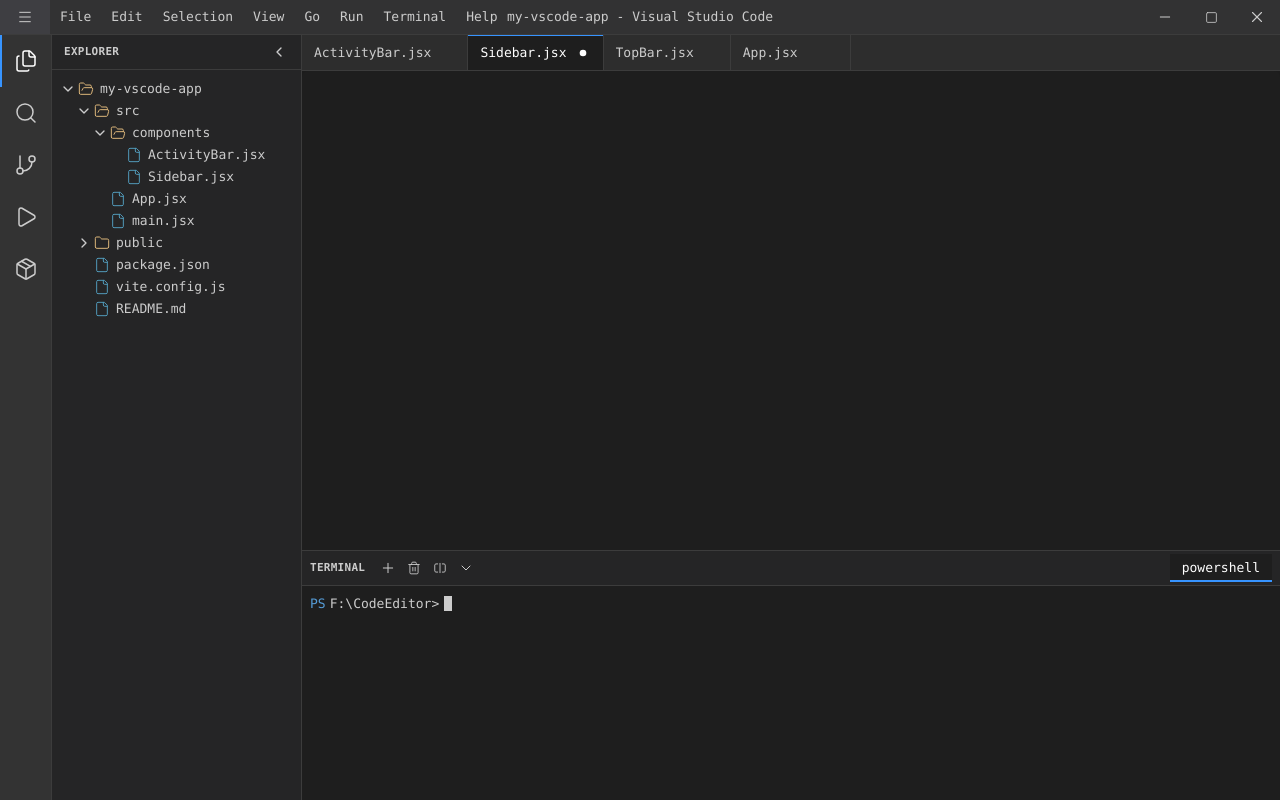
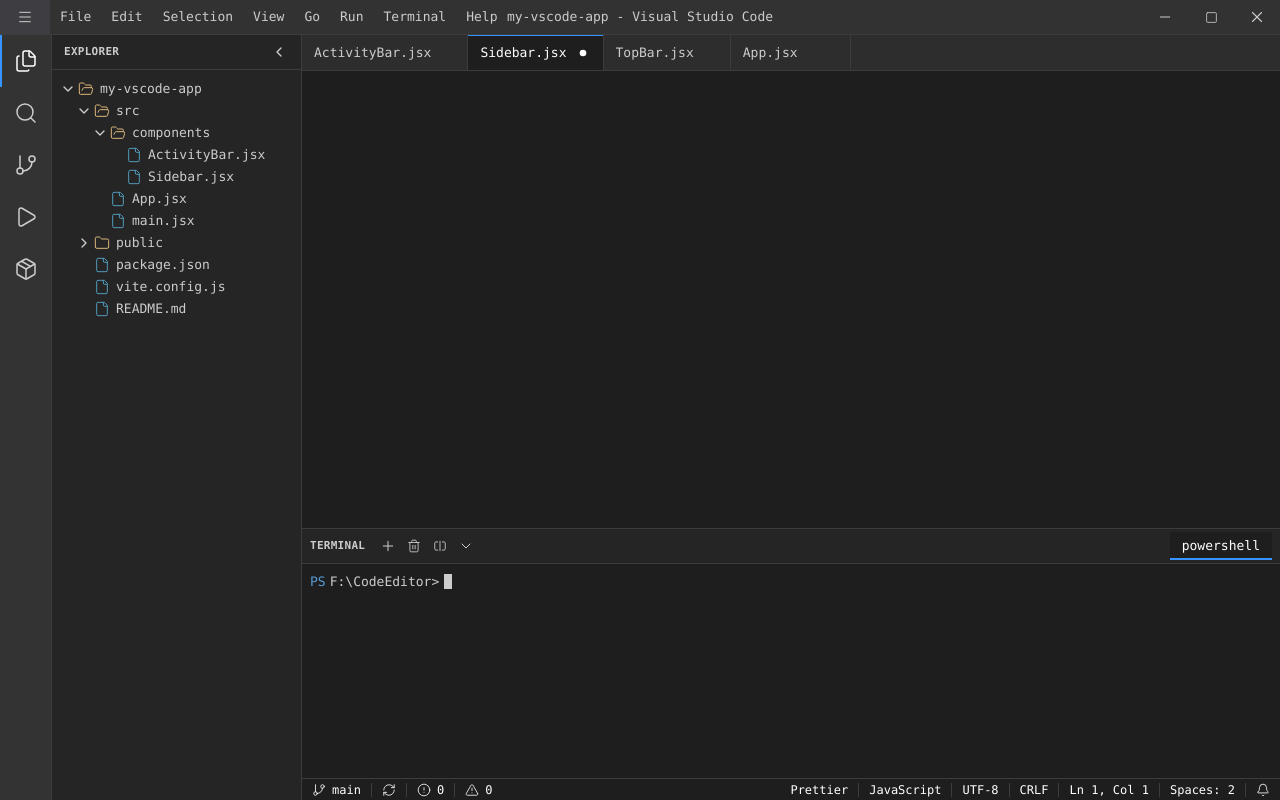
Before and after one commit to patelkrati00/Zenith, a React app in the folder frontend/: page /editor in a window 1280 px wide. Built offline with nearby package versions, Linux system fonts and the light colour scheme; the HTML template or start-up script is replaced by a standard one.

Commit message:
statusBar

```diff
--- a/frontend/src/components/EditorPage.jsx
+++ b/frontend/src/components/EditorPage.jsx
@@ -1,10 +1,11 @@
+import React, { useState } from "react";
 import TopBar from "./EditorPage/TopBar";
 import Sidebar from "./EditorPage/Sidebar";
-import React, { useState } from "react";
 import ActivityBar from "./EditorPage/ActivityBar";
 import EditorTabs from "./EditorPage/EditorTabs";
 import CodeEditor from "./EditorPage/CodeEditor";
 import Terminal from "./EditorPage/Terminal";
+import StatusBar from "./EditorPage/StatusBar";
 
 const EditorPage = () => {
   const [isSidebarOpen, setIsSidebarOpen] = useState(true);
@@ -43,34 +44,48 @@
 
   return (
     <div className="flex flex-col h-screen w-screen overflow-hidden bg-[#1e1e1e]">
-      {/* Top Bar - Fixed at top */}
+
+      {/* Top Bar */}
       <div className="flex-shrink-0">
         <TopBar />
       </div>
 
-      {/* Main Content Area - Flex row */}
+      {/* Body Layout */}
       <div className="flex flex-1 overflow-hidden">
-        {/* Activity Bar - Fixed left side */}
+
+        {/* Activity Bar */}
         <div className="flex-shrink-0">
           <ActivityBar onToggleSidebar={toggleSidebar} />
         </div>
 
-        {/* Sidebar - Toggleable */}
-        <Sidebar isOpen={isSidebarOpen} onToggle={toggleSidebar} />
+        {/* Sidebar */}
+        <Sidebar
+          isOpen={isSidebarOpen}
+          onToggle={toggleSidebar}
+          fileTree={fileTree}
+          openFolders={openFolders}
+          toggleFolder={toggleFolder}
+          openFile={openFile}
+        />
 
-        {/* Editor Area - Takes remaining space */}
+        {/* Editor + Terminal Area */}
         <div className="flex flex-col flex-1 overflow-hidden">
-          {/* Editor Tabs - Fixed at top of editor */}
+
+          {/* Tabs */}
           <div className="flex-shrink-0">
             <EditorTabs />
           </div>
 
-          {/* Code Editor - Takes remaining space */}
+          {/* Code Editor */}
           <div className="flex-1 overflow-hidden">
             <CodeEditor />
           </div>
 
-          <Terminal/>
+          {/* Terminal */}
+          <Terminal />
+
+          {/* Status Bar */}
+          <StatusBar />
         </div>
       </div>
     </div>
--- /dev/null
+++ b/frontend/src/components/EditorPage/StatusBar.jsx
@@ -0,0 +1,94 @@
+import { GitBranch, RefreshCw, Bell, AlertCircle, AlertTriangle } from 'lucide-react';
+
+const StatusBar = () => {
+
+const leftItems = [
+  {
+    icon: GitBranch,
+    text: 'main',
+    tooltip: 'main - Checkout branch/tag...',
+    onClick: () => console.log('Git branch clicked')
+  },
+  {
+    icon: RefreshCw,
+    tooltip: 'Synchronize Changes',
+    onClick: () => console.log('Sync clicked')
+  },
+  {
+    icon: AlertCircle,
+    text: '0',
+    tooltip: '0 Errors',
+    onClick: () => console.log('Errors clicked')
+  },
+  {
+    icon: AlertTriangle,
+    text: '0',
+    tooltip: '0 Warnings',
+    onClick: () => console.log('Warnings clicked')
+  },
+];
+
+  const rightItems = [
+    { text: 'Prettier', tooltip: 'Prettier', onClick: () => console.log('Prettier clicked') },
+    { text: 'JavaScript', tooltip: 'Select Language Mode' },
+    { text: 'UTF-8', tooltip: 'Select Encoding' },
+    { text: 'CRLF', tooltip: 'Select End of Line Sequence' },
+    { text: 'Ln 1, Col 1', tooltip: 'Go to Line/Column' },
+    { text: 'Spaces: 2', tooltip: 'Select Indentation' },
+    { icon: Bell, tooltip: 'Notifications' }
+  ];
+
+  const StatusBarItem = ({ item }) => {
+    const Icon = item.icon;
+
+    return (
+      <button
+        onClick={item.onClick}
+        title={item.tooltip}
+        className="
+          flex items-center gap-[6px] px-[10px] h-full text-[12px] text-white
+          hover:bg-[#ffffff1a] transition-colors cursor-pointer select-none
+        "
+        style={{ fontFamily: '"Cascadia Code", "JetBrains Mono", Consolas, monospace' }}
+      >
+        {Icon && <Icon size={14} strokeWidth={1.4} />}
+        {item.text && <span className="whitespace-nowrap">{item.text}</span>}
+        {item.count !== undefined && <span className="text-[11px]">{item.count}</span>}
+      </button>
+    );
+  };
+
+  return (
+    <div
+      className="flex items-center justify-between w-full bg-[#1e1e1e] border-t border-[#3c3c3c]"
+      style={{
+        height: '22px',
+        fontFamily: '"Cascadia Code", "JetBrains Mono", Consolas, monospace'
+      }}
+    >
+      {/* Left Section */}
+      <div className="flex items-center h-full bg-[#1e1e1e]">
+        {leftItems.map((item, index) => (
+          <div key={index} className="flex items-center h-full">
+            <StatusBarItem item={item} />
+            {index < leftItems.length - 1 && (
+              <div className="w-[1px] h-[14px] bg-[#3c3c3c]" />
+            )}
+          </div>
+        ))}
+      </div>
+
+      {/* Right Section */}
+      <div className="flex items-center h-full bg-[#1e1e1e]">
+        {rightItems.map((item, index) => (
+          <div key={index} className="flex items-center h-full">
+            {index > 0 && <div className="w-[1px] h-[14px] bg-[#3c3c3c]" />}
+            <StatusBarItem item={item} />
+          </div>
+        ))}
+      </div>
+    </div>
+  );
+};
+
+export default StatusBar;
```
